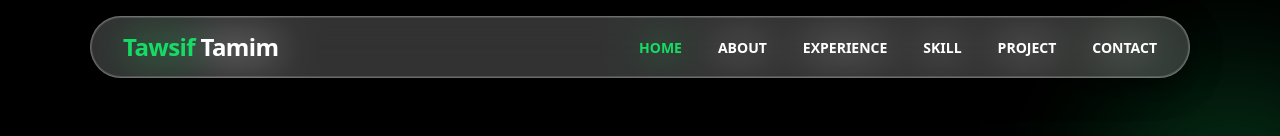
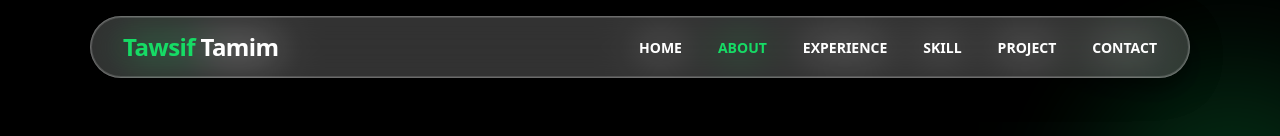
Before and after one commit to developer-tamim/tawsif_tamim, a Vue app: page / in a window 1280 px wide. Shown: the top 136 px of the page. Built offline with nearby package versions, Linux system fonts and the light colour scheme.

Commit message:
scroll animation

```diff
--- a/src/components/Navbar.vue
+++ b/src/components/Navbar.vue
@@ -14,18 +14,22 @@
     <div class="flex items-center justify-between px-6 md:px-8 h-[60px]">
 
       <!-- Logo -->
-      <span class="text-2xl font-bold tracking-tight text-[#16db65]">
+      <span
+        @click="scrollToSection('home')"
+        class="text-2xl font-bold tracking-tight text-[#16db65] cursor-pointer"
+      >
         Tawsif <span class="text-white">Tamim</span>
       </span>
 
-      <!-- Menu -->
+      <!-- Desktop Menu -->
       <ul class="hidden md:flex gap-9">
-        <li v-for="item in navItems" :key="item.href">
-          <a
-            :href="item.href"
+        <li v-for="item in navItems" :key="item.id">
+
+            <a :href="`#${item.id}`"
+            @click.prevent="scrollToSection(item.id)"
             :class="[
               'relative text-sm font-semibold transition-colors duration-300',
-              activeSection === item.href
+              activeSection === item.id
                 ? 'text-[#16db65]'
                 : 'text-white hover:text-[#16db65]'
             ]"
@@ -36,10 +40,7 @@
       </ul>
 
       <!-- Mobile Toggle -->
-      <button
-        @click="toggleMenu"
-        class="md:hidden flex flex-col gap-[5px]"
-      >
+      <button @click="toggleMenu" class="md:hidden flex flex-col gap-[5px]">
         <span
           v-for="i in 3"
           :key="i"
@@ -53,14 +54,14 @@
       </button>
     </div>
 
-    <!-- 🌫 BACKDROP -->
+    <!-- Backdrop -->
     <div
       v-if="isMobileMenuOpen"
       @click="isMobileMenuOpen = false"
       class="fixed inset-0 z-40 md:hidden"
-    ></div>
+    />
 
-    <!-- 📱 MOBILE MENU -->
+    <!-- Mobile Menu -->
     <div
       :class="[
         'md:hidden absolute top-full left-0 w-full mt-2.5 z-50 rounded-2xl overflow-hidden transition-all duration-300',
@@ -75,25 +76,23 @@
       style="backdrop-filter: blur(20px); -webkit-backdrop-filter: blur(20px);"
     >
       <ul class="p-5 divide-y divide-white/10 backdrop-layer">
-
         <li
           v-for="(item, index) in navItems"
-          :key="item.href"
+          :key="item.id"
           class="py-3 menu-item"
           :style="{ transitionDelay: `${index * 70}ms` }"
         >
-          <a
-            :href="item.href"
-            @click="isMobileMenuOpen = false"
+
+            <a :href="`#${item.id}`"
+            @click.prevent="scrollToSection(item.id); isMobileMenuOpen = false"
             class="block font-semibold text-white hover:text-[#16db65] transition-all duration-300"
             :class="isMobileMenuOpen
-              ? 'opacity-100 translate-y-0 blur-80'
-              : 'opacity-0 translate-y-3 blur-sm'"
+              ? 'opacity-100 translate-y-0'
+              : 'opacity-0 translate-y-3'"
           >
             {{ item.label }}
           </a>
         </li>
-
       </ul>
     </div>
   </nav>
@@ -103,17 +102,17 @@
 import { ref, onMounted, onUnmounted } from 'vue'
 
 const navItems = [
-  { label: 'HOME', href: '#home' },
-  { label: 'ABOUT', href: '#about' },
-  { label: 'EXPERIENCE', href: '#experience' },
-  { label: 'SKILL', href: '#skill' },
-  { label: 'PROJECT', href: '#project' },
-  { label: 'CONTACT', href: '#contact' }
+  { label: 'HOME',       id: 'home' },
+  { label: 'ABOUT',      id: 'about' },
+  { label: 'EXPERIENCE', id: 'experience' },
+  { label: 'SKILL',      id: 'skill' },
+  { label: 'PROJECT',    id: 'project' },
+  { label: 'CONTACT',    id: 'contact' },
 ]
 
-const isScrolled = ref(false)
+const isScrolled       = ref(false)
 const isMobileMenuOpen = ref(false)
-const activeSection = ref('#home')
+const activeSection    = ref('home')
 
 const toggleMenu = () => {
   isMobileMenuOpen.value = !isMobileMenuOpen.value
@@ -123,17 +122,55 @@ const handleScroll = () => {
   isScrolled.value = window.scrollY > 20
 }
 
+// ── Scroll to section + trigger animation ──────────────────────────────────
+function scrollToSection(id) {
+  const el = document.getElementById(id)
+  if (!el) return
+
+  // Remove then re-add animation class so it replays on every click
+  el.classList.remove('section-animate')
+  void el.offsetWidth // force reflow
+  el.classList.add('section-animate')
+
+  el.scrollIntoView({ behavior: 'smooth', block: 'start' })
+}
+
+// ── Active section via IntersectionObserver ────────────────────────────────
+let observer = null
+
+function setupObserver() {
+  const sections = navItems.map(i => document.getElementById(i.id)).filter(Boolean)
+  if (!sections.length) return
+
+  observer = new IntersectionObserver(
+    (entries) => {
+      entries.forEach(entry => {
+        if (entry.isIntersecting) {
+          activeSection.value = entry.target.id
+        }
+      })
+    },
+    {
+      threshold: 0.15,
+      rootMargin: '-70px 0px -20% 0px'
+    }
+  )
+
+  sections.forEach(sec => observer.observe(sec))
+}
+
 onMounted(() => {
   window.addEventListener('scroll', handleScroll)
+  setupObserver()
 })
 
 onUnmounted(() => {
   window.removeEventListener('scroll', handleScroll)
+  observer?.disconnect()
 })
 </script>
 
 <style scoped>
-/* 🌫 BACKDROP (iOS style) */
 .backdrop-layer {
   backdrop-filter: blur(18px);
   -webkit-backdrop-filter: blur(18px);
@@ -142,21 +179,31 @@ onUnmounted(() => {
 }
 
 @keyframes fadeIn {
+  from { opacity: 0; backdrop-filter: blur(0px); }
+  to   { opacity: 1; backdrop-filter: blur(18px); }
+}
+
+.menu-item a {
+  transition:
+    transform 0.4s cubic-bezier(0.22, 1, 0.36, 1),
+    opacity 0.3s ease;
+}
+</style>
+
+<!-- 🌐 Global styles for section animation (not scoped) -->
+<style>
+@keyframes sectionSlideUp {
   from {
     opacity: 0;
-    backdrop-filter: blur(0px);
+    transform: translateY(30px);
   }
   to {
     opacity: 1;
-    backdrop-filter: blur(18px);
+    transform: translateY(0);
   }
 }
 
-/* ✨ STAGGER ANIMATION */
-.menu-item a {
-  transition:
-    transform 0.4s cubic-bezier(0.22, 1, 0.36, 1),
-    opacity 0.3s ease,
-    filter 0.3s ease;
+.section-animate {
+  animation: sectionSlideUp 0.6s cubic-bezier(0.22, 1, 0.36, 1) forwards;
 }
 </style>
```
